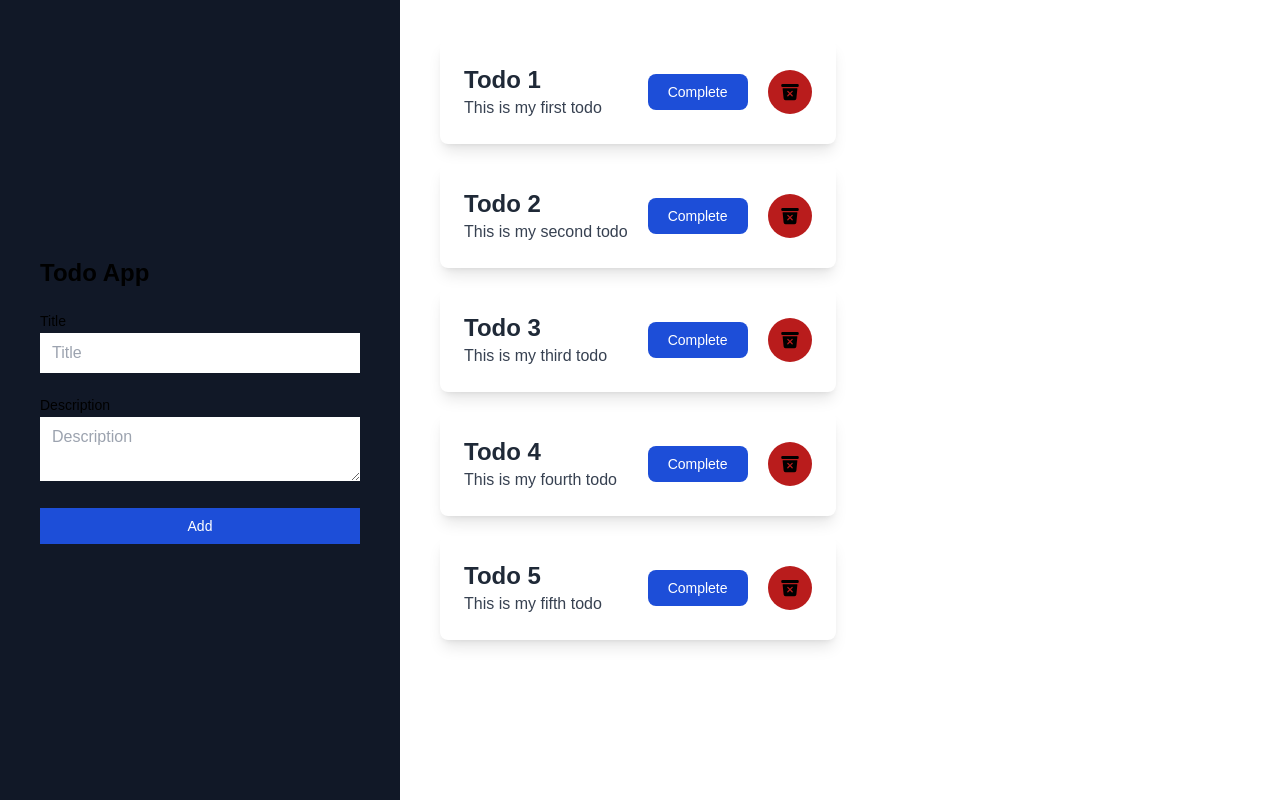
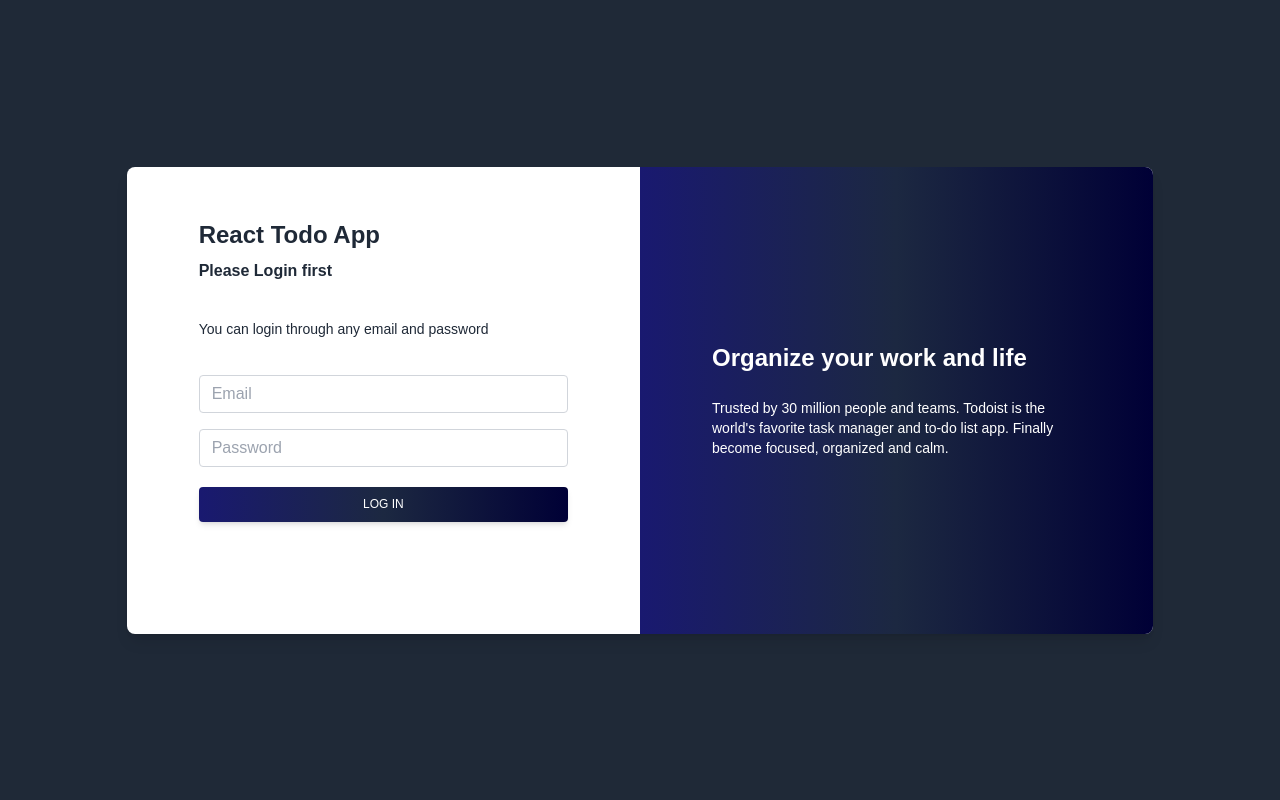
Before and after one commit to RakibulIslamm/react-simple-todo-app, a React (Create React App) app: page /login in a window 1280 px wide. Built offline with nearby package versions, Linux system fonts and the light colour scheme.

Commit message:
Private route and simple login system added

```diff
--- a/package.json
+++ b/package.json
@@ -10,6 +10,7 @@
     "react-confirm-alert": "^3.0.1",
     "react-dom": "^18.1.0",
     "react-icons": "^4.3.1",
+    "react-router-dom": "^6.3.0",
     "react-scripts": "5.0.1",
     "react-toastify": "^9.0.1",
     "web-vitals": "^2.1.4"
--- a/src/App.js
+++ b/src/App.js
@@ -1,9 +1,17 @@
+import { Route, Routes } from 'react-router-dom';
+import Login from './Components/Login/Login';
+import PrivateRoute from './Components/PrivateRoute/PrivateRoute';
 import TodoApp from './Components/TodoApp/TodoApp';
 
 function App() {
   return (
     <div className="App">
-      <TodoApp />
+      <Routes>
+        <Route path='/' element={<PrivateRoute>
+          <TodoApp />
+        </PrivateRoute>}></Route>
+        <Route path='/login' element={<Login />}></Route>
+      </Routes>
     </div>
   );
 }
--- /dev/null
+++ b/src/Components/Login/Login.js
@@ -0,0 +1,74 @@
+import React from 'react';
+import { useLocation, useNavigate } from 'react-router-dom';
+
+const Login = () => {
+
+    const user = JSON.parse(localStorage.getItem('user'));
+    console.log(user);
+
+    let navigate = useNavigate();
+    let location = useLocation();
+    let from = location.state?.from?.pathname || "/";
+
+    const handleLogin = (e) => {
+        e.preventDefault();
+        const email = e.target.email.value;
+        const password = e.target.password.value;
+        const user = { email, password };
+        if (user) {
+            localStorage.setItem('user', JSON.stringify(user));
+            navigate(from);
+        }
+    }
+
+    if (user) {
+        navigate(from);
+    }
+
+
+    return (
+        <section className="min-h-screen flex justify-center items-center gradient-form bg-gray-800">
+            <div className="container py-12 px-6 h-full">
+                <div className="flex justify-center items-center flex-wrap h-full g-6 text-gray-800">
+                    <div className="xl:w-10/12">
+                        <div className="block bg-white shadow-lg rounded-lg">
+                            <div className="lg:flex lg:flex-wrap g-0">
+                                <div className="lg:w-6/12 px-4 md:px-0">
+                                    <div className="md:p-12 md:mx-6">
+                                        <div>
+                                            <h4 className="text-2xl font-bold mt-1 pb-1">React Todo App</h4>
+                                            <h4 className="text-md font-semibold mt-1 mb-8 pb-1">Please Login first</h4>
+                                            <p className="text-sm mt-1 mb-8 pb-1">You can login through any email and password</p>
+                                        </div>
+                                        <form onSubmit={handleLogin}>
+                                            <div className="mb-4">
+                                                <input type="text" name='email' className="block w-full px-3 py-1.5 text-base font-normal text-gray-700 bg-white border border-solid border-gray-300 rounded focus:text-gray-700 focus:bg-white focus:border-blue-600 focus:outline-none" placeholder="Email" />
+                                            </div>
+                                            <div className="mb-4">
+                                                <input type="password" name='password' className="block w-full px-3 py-1.5 text-base font-normal text-gray-700 bg-white  border border-solid border-gray-300 rounded focus:text-gray-700 focus:bg-white focus:border-blue-600 focus:outline-none" placeholder="Password" />
+                                            </div>
+                                            <div className="text-center pt-1 mb-12 pb-1">
+                                                <button className="inline-block px-6 py-2.5 text-white font-medium text-xs leading-tight uppercase rounded shadow-md hover:bg-blue-700 hover:shadow-lg focus:shadow-lg focus:outline-none focus:ring-0 active:shadow-lg transition duration-150 ease-in-out w-full mb-3" type="submit" data-mdb-ripple="true" data-mdb-ripple-color="light" style={{ background: 'linear-gradient(to right,#191970, #1c2841, #000036)' }}>Log in</button>
+
+                                            </div>
+                                        </form>
+                                    </div>
+                                </div>
+                                <div
+                                    className="lg:w-6/12 flex items-center lg:rounded-r-lg rounded-b-lg lg:rounded-bl-none"
+                                    style={{ background: 'linear-gradient(to right, #191970, #1c2841, #000036)' }}>
+                                    <div className="text-white px-4 py-6 md:p-12 md:mx-6">
+                                        <h4 className="text-2xl font-semibold mb-6">Organize your work and life</h4>
+                                        <p className="text-sm">Trusted by 30 million people and teams. Todoist is the world's favorite task manager and to-do list app. Finally become focused, organized and calm.</p>
+                                    </div>
+                                </div>
+                            </div>
+                        </div>
+                    </div>
+                </div>
+            </div>
+        </section>
+    );
+};
+
+export default Login;
--- /dev/null
+++ b/src/Components/PrivateRoute/PrivateRoute.js
@@ -0,0 +1,19 @@
+import React from 'react';
+import { Navigate, useLocation } from 'react-router-dom';
+
+const PrivateRoute = ({ children }) => {
+    let user = JSON.parse(localStorage.getItem('user'));
+    let location = useLocation();
+
+    if (!user) {
+        // Redirect them to the /login page, but save the current location they were
+        // trying to go to when they were redirected. This allows us to send them
+        // along to that page after they login, which is a nicer user experience
+        // than dropping them off on the home page.
+        return <Navigate to="/login" state={{ from: location }} replace />;
+    }
+
+    return children;
+};
+
+export default PrivateRoute;
--- a/src/Components/TodoApp/TodoApp.js
+++ b/src/Components/TodoApp/TodoApp.js
@@ -24,7 +24,7 @@ const TodoApp = () => {
                 // console.log(singleTodo);
                 const newTodos = todos.filter(todo => todo.id !== singleTodo.id);
                 setTodos(newTodos);
-                toast.success('List deleted successfully')
+                toast.success('Todo deleted successfully')
             }
             else {
                 console.log('not deleted');
--- a/src/Components/TodoForm/TodoForm.js
+++ b/src/Components/TodoForm/TodoForm.js
@@ -1,6 +1,9 @@
 import React from 'react';
+import { useNavigate } from 'react-router-dom';
 
 const TodoForm = ({ setTodos, todos }) => {
+
+    const navigate = useNavigate();
 
     const handleSubmitTodo = (e) => {
         e.preventDefault();
@@ -8,10 +11,17 @@ const TodoForm = ({ setTodos, todos }) => {
         const description = e.target.description.value;
         const newTodo = { id: todos.length + 1, title, description, completed: false };
         setTodos([newTodo, ...todos]);
+        e.target.reset();
+    }
+
+    const handleLogout = () => {
+        localStorage.removeItem('user');
+        navigate('/login');
     }
 
     return (
-        <form onSubmit={handleSubmitTodo} className="flex justify-center flex-col sticky top-0 w-[400px] gap-5 bg-gray-900 p-10 min-h-screen">
+        <div className='sticky top-0 w-[400px] bg-gray-900 p-10 min-h-screen'>
+            <form onSubmit={handleSubmitTodo} className="flex justify-center flex-col gap-5">
                 <h2 className="text-2xl font-bold">Todo App</h2>
                 <div className="col-span-full sm:col-span-3">
                     <label className="text-sm">Title</label>
@@ -23,6 +33,10 @@ const TodoForm = ({ setTodos, todos }) => {
                 </div>
                 <button type="submit" className="text-white bg-blue-700 hover:bg-blue-800 active:bg-blue-600 font-medium text-sm px-5 py-2">Add</button>
             </form>
+            <br />
+            <br />
+            <button onClick={handleLogout}>Logout</button>
+        </div>
     );
 };
 
--- a/src/index.js
+++ b/src/index.js
@@ -3,11 +3,14 @@ import ReactDOM from 'react-dom/client';
 import './index.css';
 import App from './App';
 import reportWebVitals from './reportWebVitals';
+import { BrowserRouter } from 'react-router-dom';
 
 const root = ReactDOM.createRoot(document.getElementById('root'));
 root.render(
   <React.StrictMode>
-    <App />
+    <BrowserRouter>
+      <App />
+    </BrowserRouter>
   </React.StrictMode>
 );
 
```
Also changed, not shown: 1 other file (tests, documents, lock files or other folders). Lines whose indentation alone changed are shown as unchanged.
